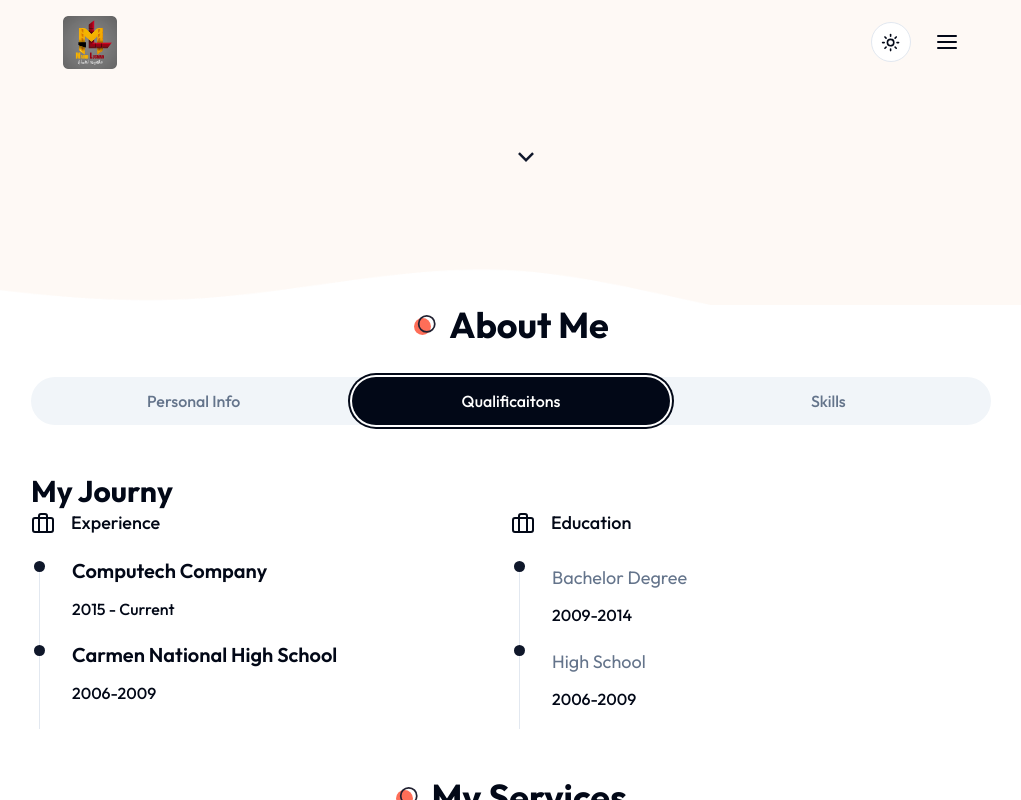
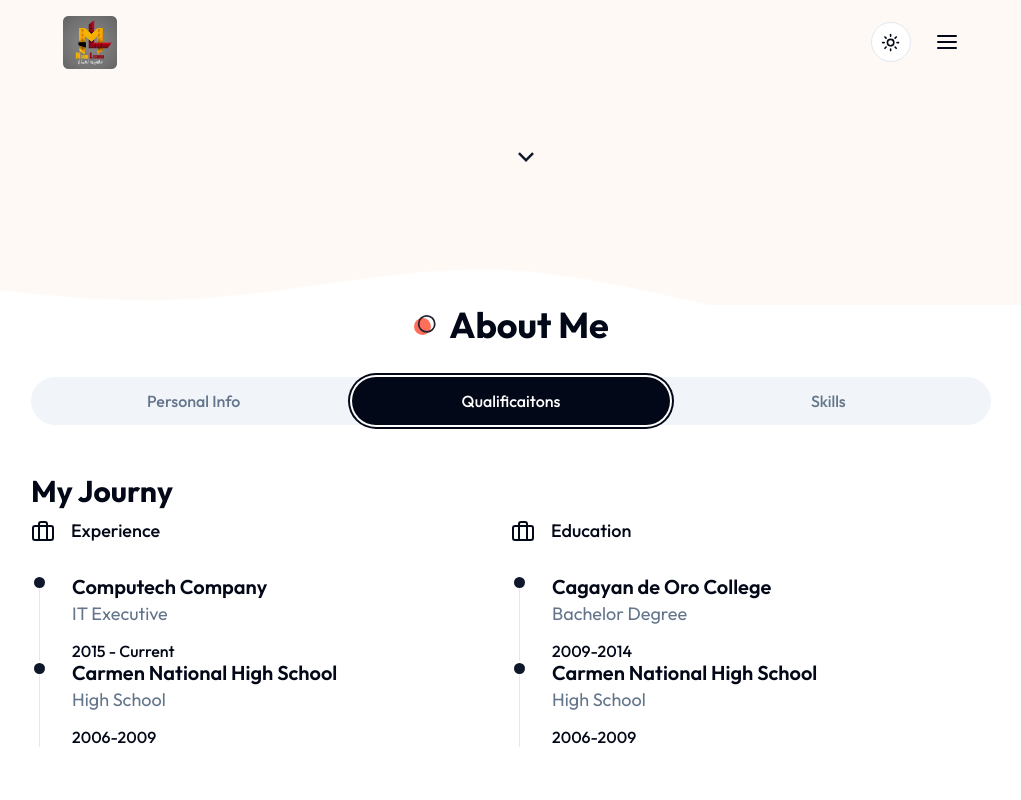
Before and after one commit to lucmanm/nextjs_my_profile_app, a Next.js app: page / in a window 1280 px wide. Both pictures are taken after a click on the tab "Qualificaitons". Shown: the part 452-1252 px from the top of the page, without its empty margins (129-1150 px from the left). Built offline with nearby package versions, Linux system fonts and the light colour scheme.

Commit message:
New  update projects

```diff
--- a/components/about.tsx
+++ b/components/about.tsx
@@ -40,18 +40,31 @@ const infoData = [
   },
 ];
 
-type QualificaitonsProps = {
-  title: string;
-  data: Array<{
-    university?: string;
-    qualification?: string;
-    years?: string;
-    company?: string;
-    role?: string;
-  }>;
+// Alternative option types
+
+// type QualificaitonsProps = {
+//   title: string;
+//   data: Array<{
+//     university?: string;
+//     qualification?: string;
+//     years?: string;
+//     company?: string;
+//     role?: string;
+//   }>;
+// };
+
+type QualificaitonsType = {
+  title: string | undefined;
+  data: {
+    company?: string | undefined;
+    role?: string | undefined;
+    university?: string | undefined;
+    qualification?: string | undefined;
+    years?: string | undefined;
+  }[];
 };
 
-const qualificationData: QualificaitonsProps[] = [
+const qualificationData: QualificaitonsType[] = [
   {
     title: "education",
     data: [
@@ -83,8 +96,17 @@ const qualificationData: QualificaitonsProps[] = [
     ],
   },
 ];
+type StaticImport = /*unresolved*/ any;
 
-const skillsData = [
+type SkillsDataType = {
+  title: string;
+  data: {
+    name?: string | undefined;
+    imagePath?: string | StaticImport;
+  }[];
+};
+
+const skillsData: SkillsDataType[] = [
   {
     title: "Skills",
     data: [
@@ -125,9 +147,8 @@ const skillsData = [
 ];
 
 const AboutSection = () => {
-
-  const getData = (data: QualificaitonsProps[], title: string) => {
-    return data.find((data) => data.title === title);
+  const getData = (arr: QualificaitonsType[], title: string) => {
+    return arr.find((arr) => arr.title === title);
   };
 
   return (
@@ -214,7 +235,7 @@ const AboutSection = () => {
                     <div className="flex flex-col gap-y-6">
                       <div className="flex gap-x-4 items-center text-[22px]text-primary">
                         <Briefcase />
-                        <h4 className="capitalize font-medium">
+                        <h4 className="capitalize font-medium py-2">
                           {getData(qualificationData, "experience")?.title}
                         </h4>
                       </div>
@@ -231,7 +252,7 @@ const AboutSection = () => {
                                     {data.company}
                                   </div>
                                   <div className="text-lg leading-none text-muted-foreground mb-4">
-                                    {data.qualification}
+                                    {data.role}
                                   </div>
                                   <div className="text-base font-medium">
                                     {data.years}
@@ -246,30 +267,27 @@ const AboutSection = () => {
                     <div className="flex flex-col gap-y-6">
                       <div className="flex gap-x-4 items-center text-[22px]text-primary">
                         <Briefcase />
-                        <h4 className="capitalize font-medium">
-                          {qualificationData[0].title}
+                        <h4 className="capitalize font-medium py-2">
+                          {getData(qualificationData, "education")?.title}
                         </h4>
                       </div>
                       <div>
-                        {qualificationData[0].data.map(
-                          ({ company, qualification, years }: any) => {
+                        {getData(qualificationData, "education")?.data.map(
+                          (data, index) => {
                             return (
-                              <div
-                                key={company}
-                                className="flex gap-x-8 group "
-                              >
+                              <div key={index} className="flex gap-x-8 group ">
                                 <div className="h-[84px] w-[1px] bg-border relative ml-2">
                                   <div className="w-[11px] h-[11px] rounded-full bg-primary absolute -left-[5px] group-hover:translate-y-[84px] translate-all duration-500" />
                                 </div>
                                 <div>
                                   <div className="font-semibold text-xl leading-none mb-2">
-                                    {company}
+                                    {data.university}
                                   </div>
                                   <div className="text-lg leading-none text-muted-foreground mb-4">
-                                    {qualification}
+                                    {data.qualification}
                                   </div>
                                   <div className="text-base font-medium">
-                                    {years}
+                                    {data.years}
                                   </div>
                                 </div>
                               </div>
@@ -295,7 +313,7 @@ const AboutSection = () => {
                               key={index}
                               className="w-2/4 text-center xl:text-left mx-auto xl:mx-0"
                             >
-                              <div className="font-medium">no skills</div>
+                              <div className="font-medium">{skill.name}</div>
                             </div>
                           );
                         })}
@@ -306,7 +324,7 @@ const AboutSection = () => {
                           return (
                             <div key={index}>
                               <Image
-                                src={"///"}
+                                src={data.imagePath}
                                 width={48}
                                 height={48}
                                 alt="Logo"
```
